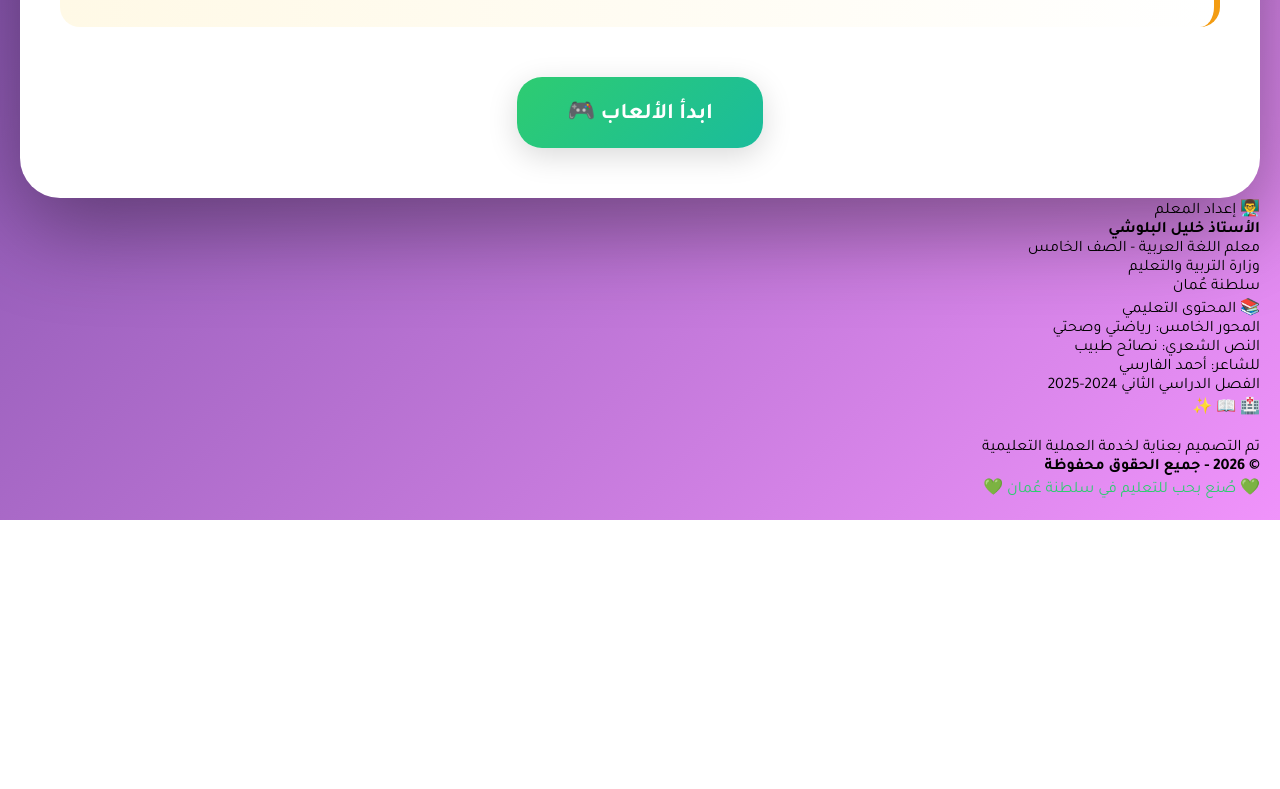
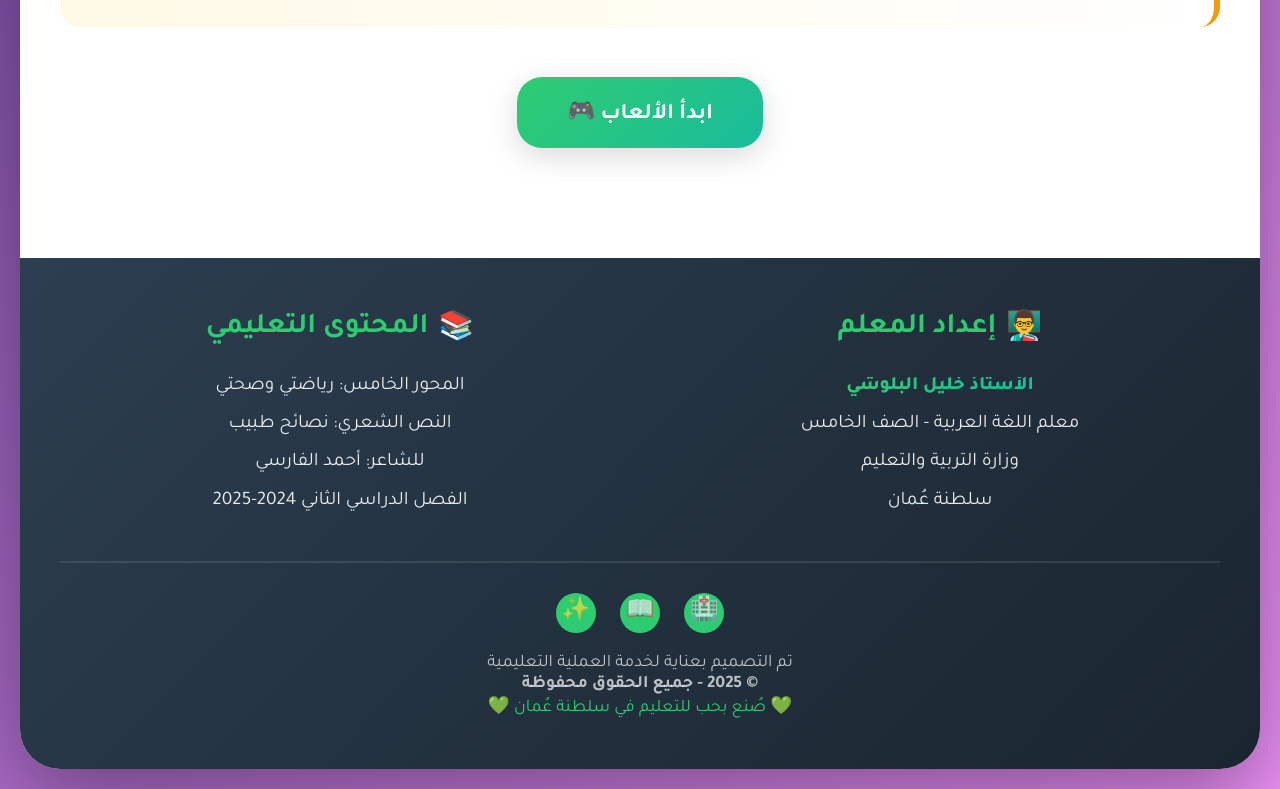
Before and after one commit to omk811/Nasaeh-tabeeb-game, a plain HTML site: page index.html in a window 1280 px wide. Shown: the part 2581-3370 px from the top of the page. Before the commit the page ends 3101 px from the top, so only its background shows below. Drawn offline with Linux system fonts and the light colour scheme.

Commit message:
Update index.html

```diff
--- a/index.html
+++ b/index.html
@@ -371,6 +371,90 @@
                 flex-direction: column;
             }
         }
+
+        /* الفوتر */
+        .footer {
+            background: linear-gradient(135deg, var(--dark) 0%, #1a252f 100%);
+            padding: 50px 40px;
+            color: white;
+            margin-top: 60px;
+        }
+
+        .footer-content {
+            max-width: 1200px;
+            margin: 0 auto;
+            display: grid;
+            grid-template-columns: repeat(auto-fit, minmax(280px, 1fr));
+            gap: 40px;
+        }
+
+        .footer-section {
+            text-align: center;
+        }
+
+        .footer-title {
+            font-size: 1.8em;
+            font-weight: 700;
+            margin-bottom: 20px;
+            color: var(--primary);
+            display: flex;
+            align-items: center;
+            justify-content: center;
+            gap: 10px;
+        }
+
+        .footer-text {
+            font-size: 1.2em;
+            line-height: 2;
+            color: rgba(255, 255, 255, 0.9);
+        }
+
+        .footer-link {
+            color: var(--primary);
+            text-decoration: none;
+            transition: all 0.3s ease;
+            display: inline-block;
+        }
+
+        .footer-link:hover {
+            color: #1ABC9C;
+            transform: translateX(-5px);
+        }
+
+        .footer-bottom {
+            text-align: center;
+            margin-top: 40px;
+            padding-top: 30px;
+            border-top: 2px solid rgba(255, 255, 255, 0.1);
+            font-size: 1.1em;
+            color: rgba(255, 255, 255, 0.7);
+        }
+
+        .footer-icon {
+            display: inline-block;
+            width: 40px;
+            height: 40px;
+            background: var(--primary);
+            border-radius: 50%;
+            line-height: 40px;
+            text-align: center;
+            margin: 0 10px;
+            font-size: 1.3em;
+            transition: all 0.3s ease;
+        }
+
+        .footer-icon:hover {
+            background: #1ABC9C;
+            transform: translateY(-5px);
+        }
+
+        .highlight {
+            background: linear-gradient(135deg, var(--primary), #1ABC9C);
+            -webkit-background-clip: text;
+            -webkit-text-fill-color: transparent;
+            background-clip: text;
+            font-weight: 800;
+        }
     </style>
 </head>
 <body>
@@ -488,8 +572,8 @@
                 </div>
             </div>
         </div>
-    </div>
-    <!-- الفوتر -->
+
+        <!-- الفوتر -->
         <div class="footer">
             <div class="footer-content">
                 <div class="footer-section">
@@ -515,6 +599,7 @@
                         الفصل الدراسي الثاني 2024-2025
                     </div>
                 </div>
+            </div>
 
             <div class="footer-bottom">
                 <div style="margin-bottom: 20px;">
@@ -524,16 +609,16 @@
                 </div>
                 <p>
                     تم التصميم بعناية لخدمة العملية التعليمية<br>
-                    <strong>© 2026 - جميع الحقوق محفوظة</strong><br>
+                    <strong>© 2025 - جميع الحقوق محفوظة</strong><br>
                     <span style="color: var(--primary);">💚 صُنع بحب للتعليم في سلطنة عُمان 💚</span>
                 </p>
             </div>
-            </div>
+        </div>
     </div>
 
     <div id="feedback" class="feedback-msg"></div>
 
-    <script>
+    <script data-cfasync="false" src="/cdn-cgi/scripts/5c5dd728/cloudflare-static/email-decode.min.js"></script><script>
         const matchingPairs = [
             { advice: 'ممارسة الرياضة كل يوم', benefit: 'جسم سليم ونشيط', id: 1 },
             { advice: 'المحافظة على الوزن', benefit: 'جسم ممشوق', id: 2 },
@@ -941,13 +1026,3 @@
             } else if (percentage >= 60) {
                 message = 'جيد! استمر في التعلم 👍';
             } else {
-                message = 'حاول مرة أخرى! 💪';
-            }
-
-            showFeedback(message + `\nالنقاط: ${score} | الصحة: ${health}%`, 'success');
-        }
-
-        updateScore();
-    </script>
-</body>
-</html>
```
